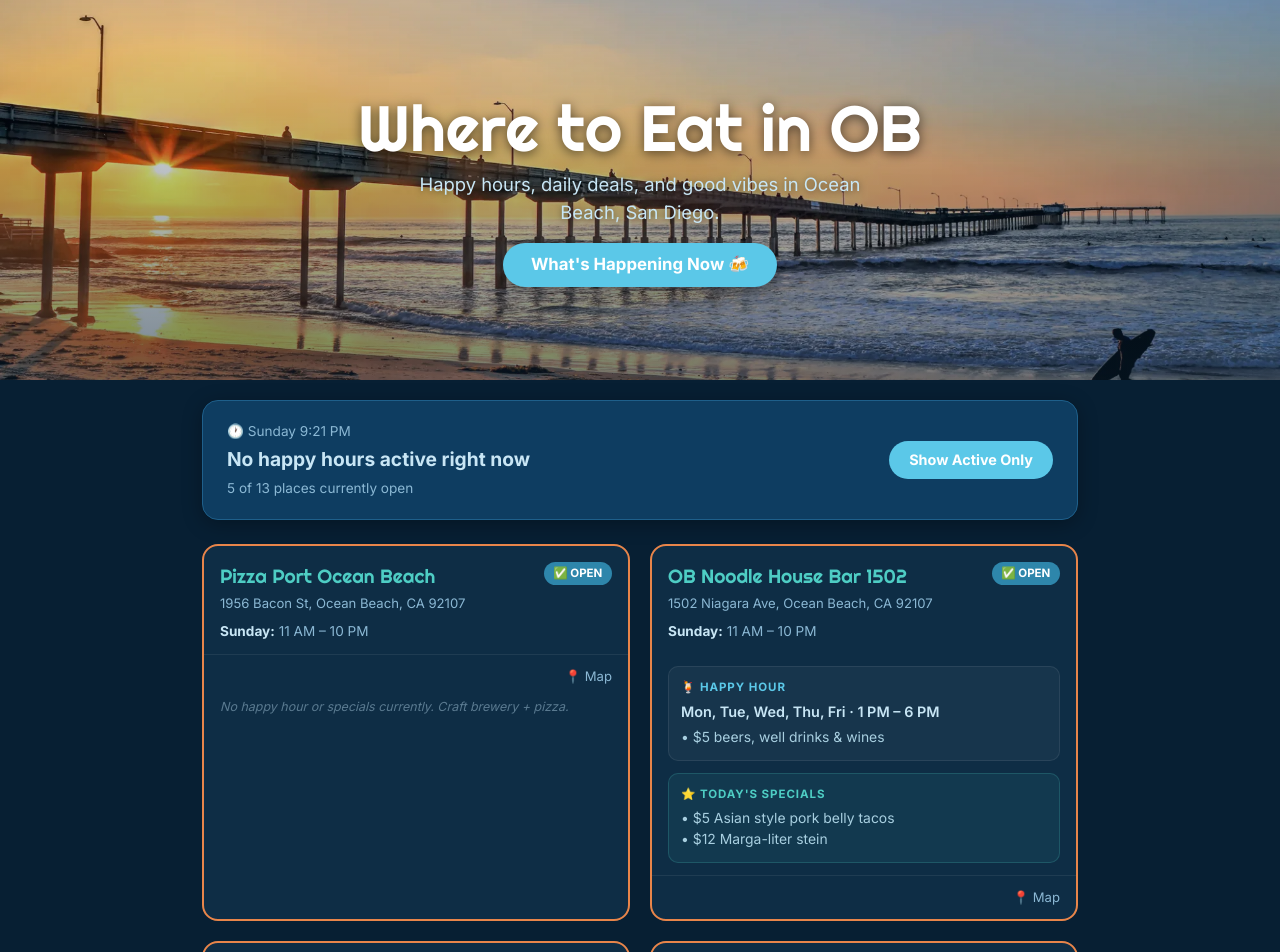
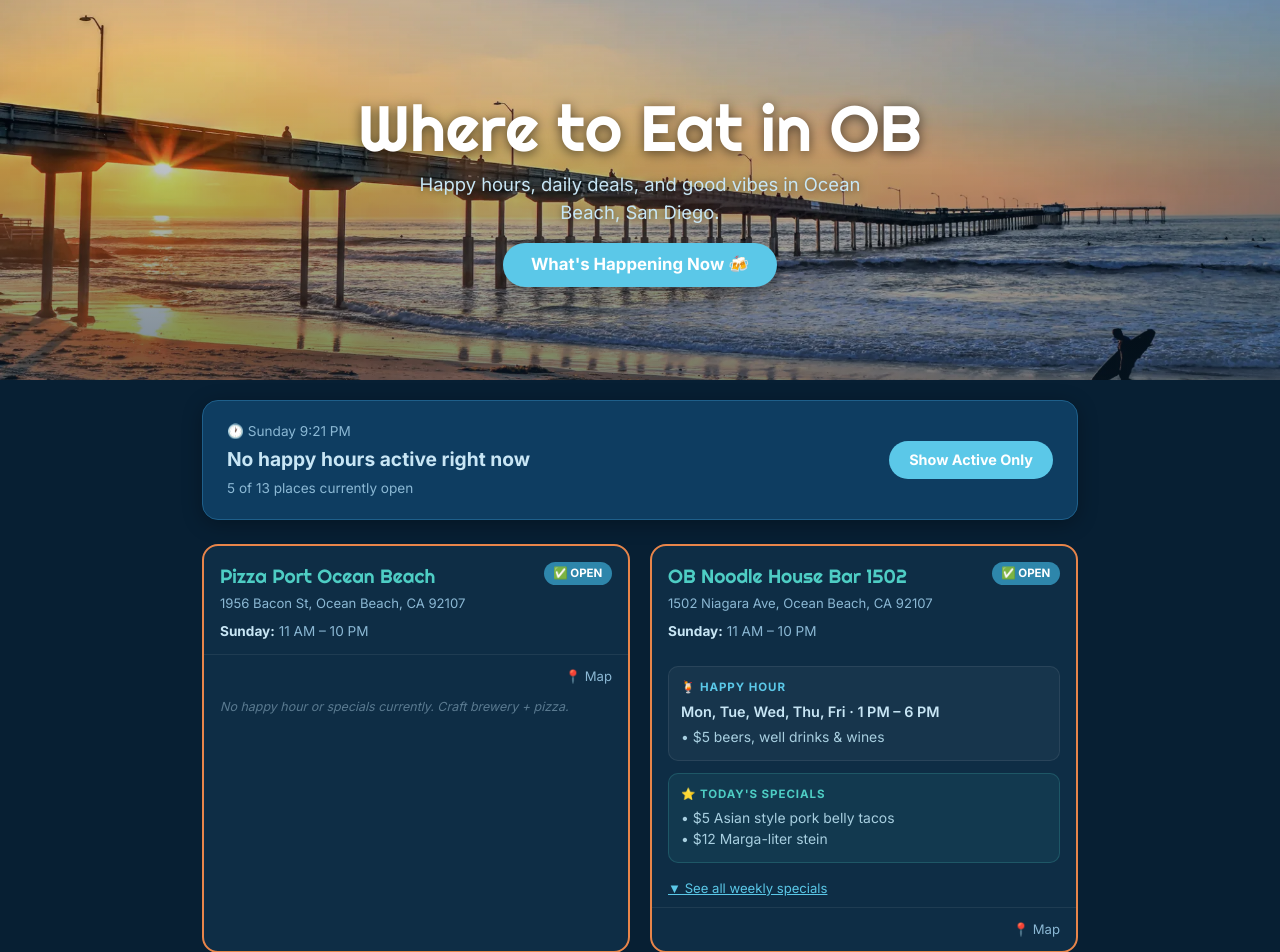
Before and after one commit to cpbergie/wheretoeatinob, a Next.js app: page / in a window 1280 px wide. Shown: the top 952 px of the page. Built offline with nearby package versions, Linux system fonts and the light colour scheme.

Commit message:
Add weekly specials toggle on each restaurant card

```diff
--- a/components/RestaurantCard.tsx
+++ b/components/RestaurantCard.tsx
@@ -4,7 +4,7 @@ import { useEffect, useState } from "react";
 import { Restaurant } from "@/lib/types";
 import {
   isOpenNow, isHappyHourNow, formatTime, getTodaySpecials,
-  getCurrentDayKey, DAY_LABELS
+  getCurrentDayKey, DAY_LABELS, DAY_KEYS
 } from "@/lib/timeUtils";
 
 interface Props {
@@ -16,6 +16,7 @@ export default function RestaurantCard({ restaurant: r, onMapFocus }: Props) {
   const [mounted, setMounted] = useState(false);
   const [open, setOpen] = useState(false);
   const [happyHour, setHappyHour] = useState(false);
+  const [showAllSpecials, setShowAllSpecials] = useState(false);
 
   useEffect(() => {
     setMounted(true);
@@ -32,6 +33,18 @@ export default function RestaurantCard({ restaurant: r, onMapFocus }: Props) {
   const todayHours = r.hours[todayKey];
   const todaySpecials = getTodaySpecials(r);
 
+  // Build full week specials map
+  const allSpecialsByDay = DAY_KEYS.map(day => {
+    const deals: string[] = [];
+    for (const special of r.dailySpecials) {
+      if (special.day === "all" || special.day === day) {
+        deals.push(...special.deals);
+      }
+    }
+    return { day, deals };
+  }).filter(d => d.deals.length > 0);
+
+  const hasWeeklySpecials = allSpecialsByDay.length > 0;
   const borderColor = "#E8854A";
   const headerBg = mounted && happyHour ? "rgba(255,107,107,0.08)" : "transparent";
 
@@ -92,8 +105,8 @@ export default function RestaurantCard({ restaurant: r, onMapFocus }: Props) {
           margin: "0.75rem 1rem",
           padding: "0.75rem",
           borderRadius: "10px",
-          backgroundColor: happyHour ? "rgba(255,107,107,0.12)" : "rgba(255,255,255,0.04)",
-          border: `1px solid ${happyHour ? "rgba(255,107,107,0.35)" : "rgba(255,255,255,0.08)"}`
+          backgroundColor: happyHour ? "rgba(91,200,232,0.12)" : "rgba(255,255,255,0.04)",
+          border: `1px solid ${happyHour ? "rgba(91,200,232,0.35)" : "rgba(255,255,255,0.08)"}`
         }}>
           <p style={{ fontSize: "0.72rem", fontWeight: 700, textTransform: "uppercase", letterSpacing: "0.08em", color: "#5BC8E8", marginBottom: "0.3rem" }}>
             🍹 Happy Hour
@@ -109,8 +122,8 @@ export default function RestaurantCard({ restaurant: r, onMapFocus }: Props) {
         </div>
       )}
 
-      {/* Daily Specials */}
-      {todaySpecials.length > 0 && (
+      {/* Today's Specials */}
+      {todaySpecials.length > 0 && !showAllSpecials && (
         <div style={{
           margin: "0.75rem 1rem",
           padding: "0.75rem",
@@ -129,6 +142,45 @@ export default function RestaurantCard({ restaurant: r, onMapFocus }: Props) {
         </div>
       )}
 
+      {/* All Week Specials (expanded) */}
+      {showAllSpecials && hasWeeklySpecials && (
+        <div style={{
+          margin: "0.75rem 1rem",
+          padding: "0.75rem",
+          borderRadius: "10px",
+          backgroundColor: "rgba(78,205,196,0.08)",
+          border: "1px solid rgba(78,205,196,0.2)"
+        }}>
+          <p style={{ fontSize: "0.72rem", fontWeight: 700, textTransform: "uppercase", letterSpacing: "0.08em", color: "#4ECDC4", marginBottom: "0.5rem" }}>
+            ⭐ Weekly Specials
+          </p>
+          {allSpecialsByDay.map(({ day, deals }) => (
+            <div key={day} style={{ marginBottom: "0.5rem" }}>
+              <p style={{ fontSize: "0.8rem", fontWeight: 700, color: day === todayKey ? "#4ECDC4" : "#c8e6f5", marginBottom: "0.15rem" }}>
+                {DAY_LABELS[day]}{day === todayKey ? " (today)" : ""}
+              </p>
+              <ul style={{ margin: 0, padding: 0, listStyle: "none" }}>
+                {deals.map((deal, i) => (
+                  <li key={i} style={{ fontSize: "0.85rem", color: "#a8cfe0" }}>• {deal}</li>
+                ))}
+              </ul>
+            </div>
+          ))}
+        </div>
+      )}
+
+      {/* See all specials toggle */}
+      {hasWeeklySpecials && (
+        <div style={{ padding: "0 1rem 0.5rem" }}>
+          <button
+            onClick={() => setShowAllSpecials(v => !v)}
+            style={{ background: "none", border: "none", color: "#5BC8E8", fontSize: "0.82rem", cursor: "pointer", padding: 0, textDecoration: "underline" }}
+          >
+            {showAllSpecials ? "▲ Hide weekly specials" : "▼ See all weekly specials"}
+          </button>
+        </div>
+      )}
+
       {/* Footer row */}
       <div style={{ padding: "0.75rem 1rem", borderTop: "1px solid rgba(255,255,255,0.07)", display: "flex", justifyContent: "space-between", alignItems: "center", flexWrap: "wrap", gap: "0.5rem" }}>
         <div style={{ display: "flex", gap: "1rem", flexWrap: "wrap" }}>
@@ -137,7 +189,6 @@ export default function RestaurantCard({ restaurant: r, onMapFocus }: Props) {
               📞 {r.phone}
             </a>
           )}
-
         </div>
         {onMapFocus && (
           <button onClick={() => onMapFocus(r.id)} style={{ color: "#8bb8d4", background: "none", border: "none", cursor: "pointer", fontSize: "0.82rem" }}>
```
